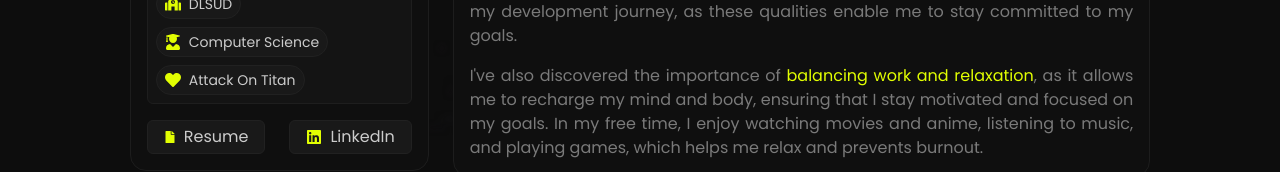
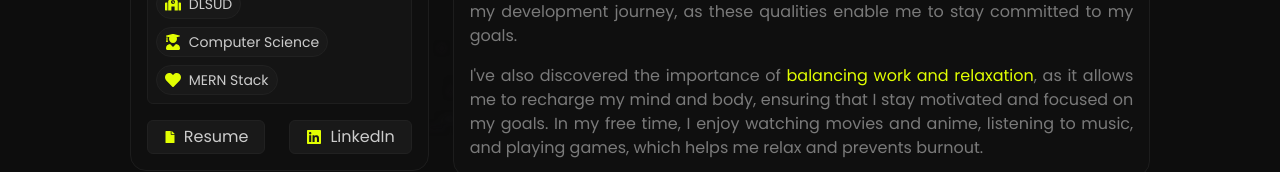
Before and after one commit to chrisdvictorio/website-portfolio, a React (Vite) app in the folder client/: page / in a window 1280 px wide. Shown: the part 4617-4789 px from the top of the page. Built offline with nearby package versions, Linux system fonts and the light colour scheme.

Commit message:
minor changes

```diff
--- a/client/src/pages/About.jsx
+++ b/client/src/pages/About.jsx
@@ -142,7 +142,7 @@ const About = () => {
                 </li>
                 <li className="flex items-center gap-2 px-2 py-1 rounded-full border border-[#212121] bg-[#191919]">
                   <FaHeart className="size-4 text-[#E2FF02]" />
-                  <p className="text-sm text-[#CCCCCC]">Attack On Titan</p>
+                  <p className="text-sm text-[#CCCCCC]">MERN Stack</p>
                 </li>
               </ul>
             </div>
```
